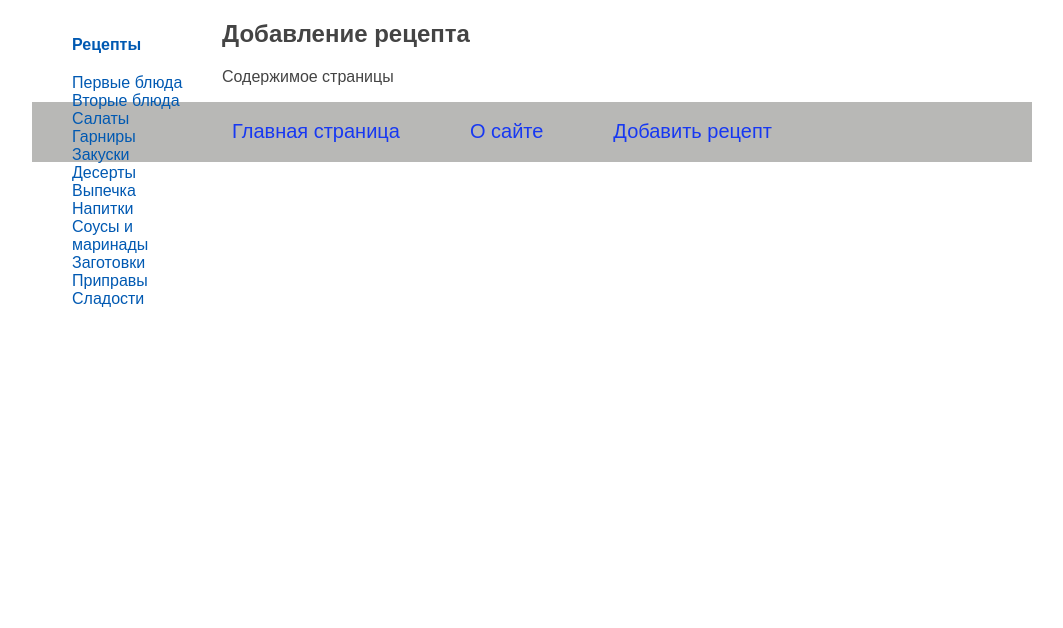
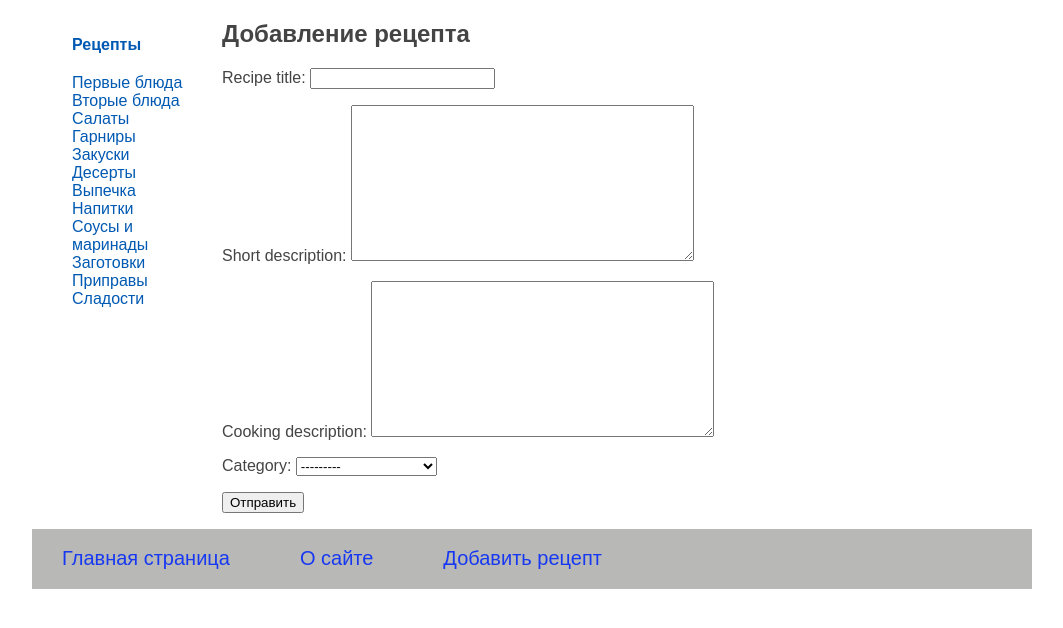
Before and after one commit to tanzor87/recipe_django, a Django app: page /addrecipe/ in a window 1280 px wide. Shown: the part 60-688 px from the top of the page, without its empty margins (108-1171 px from the left). Run offline with Django 5.2, Linux system fonts and the light colour scheme; data comes from the database, SQL or seed files in the repository.

Commit message:
add file forms 02

```diff
--- a/siterecipe/recipeapp/forms.py
+++ b/siterecipe/recipeapp/forms.py
@@ -0,0 +1,23 @@
+from django import forms
+from .models import Category, Ingredients, Composition
+
+class AddRecipeForm(forms.Form):
+    recipe_title = forms.CharField(max_length=255)
+    short_description = forms.CharField(widget=forms.Textarea)
+    cooking_description = forms.CharField(widget=forms.Textarea)
+    category = forms.ModelChoiceField(queryset=Category.objects.all())
+
+
+
+
+    # recipe_title = models.CharField(max_length=255, verbose_name='Название рецепта')
+    # short_description = models.TextField(blank=True, verbose_name='Короткое описание')
+    # cooking_description = models.TextField(blank=True)
+    # time_create = models.DateTimeField(auto_now_add=True)
+    # time_update = models.DateTimeField(auto_now=True, verbose_name='Дата изменения')
+    # category = models.ForeignKey('Category', on_delete=models.PROTECT, verbose_name='Категория')
+    # recipe_ingredients = models.ManyToManyField(
+    #     Ingredients,
+    #     related_name='ingredients_recipe',
+    #     through='Composition',
+    # )
--- a/siterecipe/recipeapp/templates/recipeapp/addrecipe.html
+++ b/siterecipe/recipeapp/templates/recipeapp/addrecipe.html
@@ -2,6 +2,10 @@
 
 {% block content %}
   <h1>{{ title }}</h1>
-    <p>Содержимое страницы</p>
+  <form action="" method="POST">
+      {% csrf_token %}
+      {{ form.as_p }}
+      <p><button type="submit">Отправить</button></p>
+  </form>
 
 {% endblock %}
--- a/siterecipe/recipeapp/views.py
+++ b/siterecipe/recipeapp/views.py
@@ -2,6 +2,7 @@
 from django.shortcuts import render, get_object_or_404
 from django.views import View
 
+from .forms import AddRecipeForm
 from .models import Ingredients, RecipeBase, Category, Composition
 
 menu = [
@@ -9,6 +10,7 @@
     {'title': 'Добавить рецепт', 'url_name': 'add_recipe'},
     {'title': 'Войти', 'url_name': 'login'},
 ]
+
 
 class RecipeIndexView(View):
 
@@ -50,9 +52,11 @@
 
 
 def addrecipe(request: HttpRequest) -> HttpResponse:
+    form = AddRecipeForm()
     context = {
         'menu': menu,
-        'title': 'Добавление рецепта'
+        'title': 'Добавление рецепта',
+        'form': form
     }
     return render(request, 'recipeapp/addrecipe.html', context=context)
 
```
